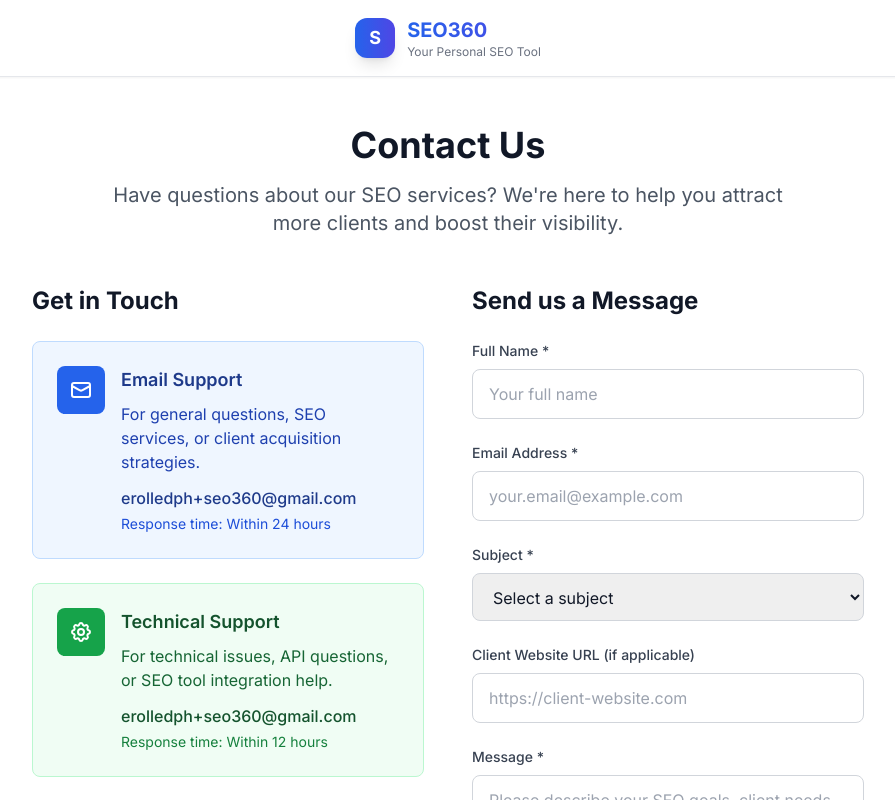
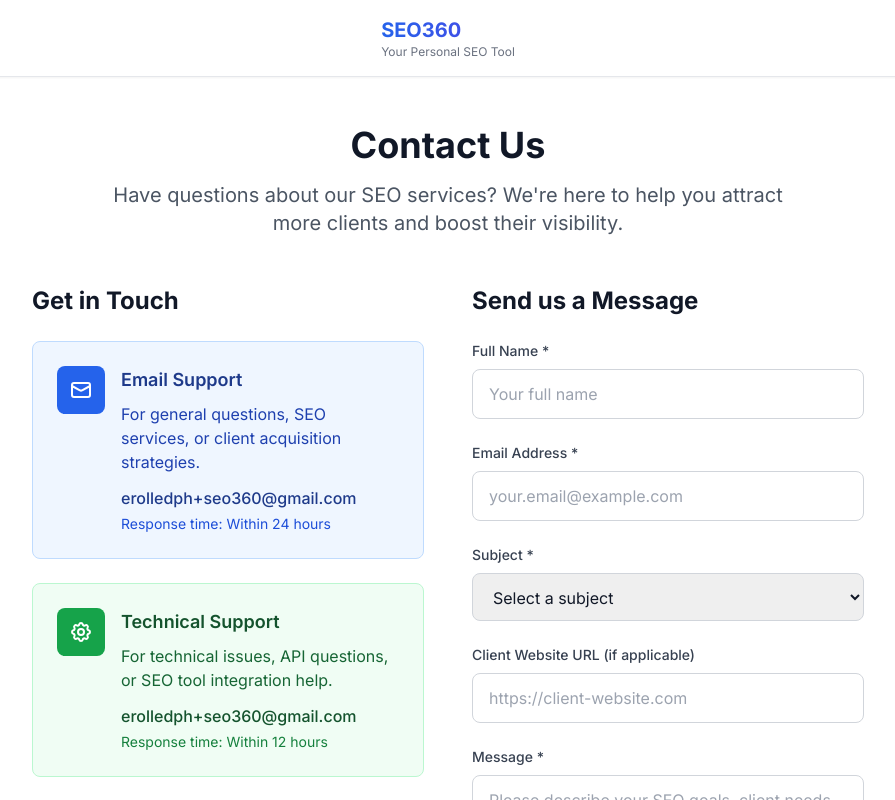
Before and after one commit to ErolledDev/seo360-firebase, a Next.js app: page /contact in a window 1280 px wide. Shown: the top 800 px of the page, without its empty margins (192-1087 px from the left). Built offline with nearby package versions, Linux system fonts and the light colour scheme.

Commit message:
Update SimpleHeader.tsx

```diff
--- a/components/SimpleHeader.tsx
+++ b/components/SimpleHeader.tsx
@@ -8,9 +8,6 @@ export default function SimpleHeader() {
       <div className="max-w-7xl mx-auto px-4 sm:px-6 lg:px-8">
         <div className="flex justify-center items-center py-4">
           <Link href="/" className="flex items-center space-x-3 group">
-            <div className="w-10 h-10 bg-gradient-to-r from-blue-600 to-indigo-600 rounded-xl flex items-center justify-center group-hover:scale-105 transition-transform shadow-lg">
-              <span className="text-white font-bold text-lg">S</span>
-            </div>
             <div>
               <h1 className="text-xl font-bold bg-gradient-to-r from-blue-600 to-indigo-600 bg-clip-text text-transparent">
                 SEO360
```
